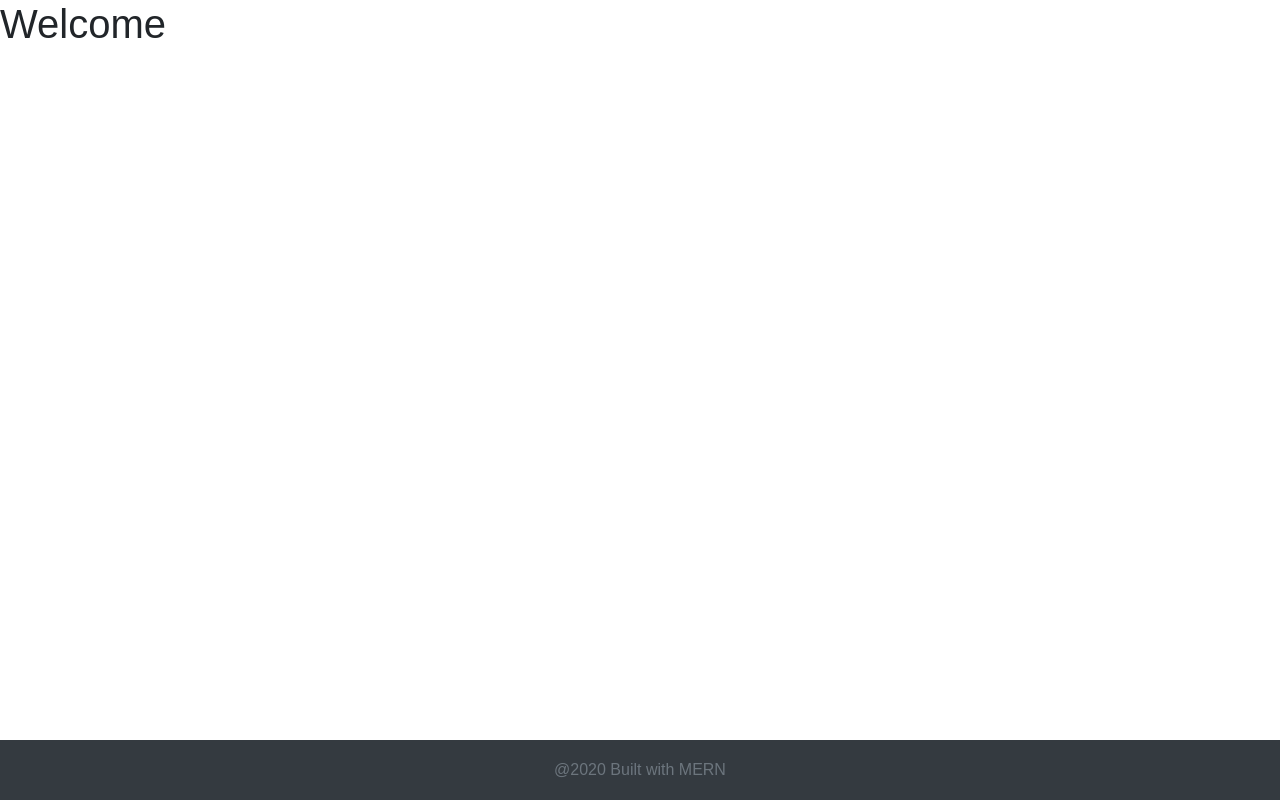
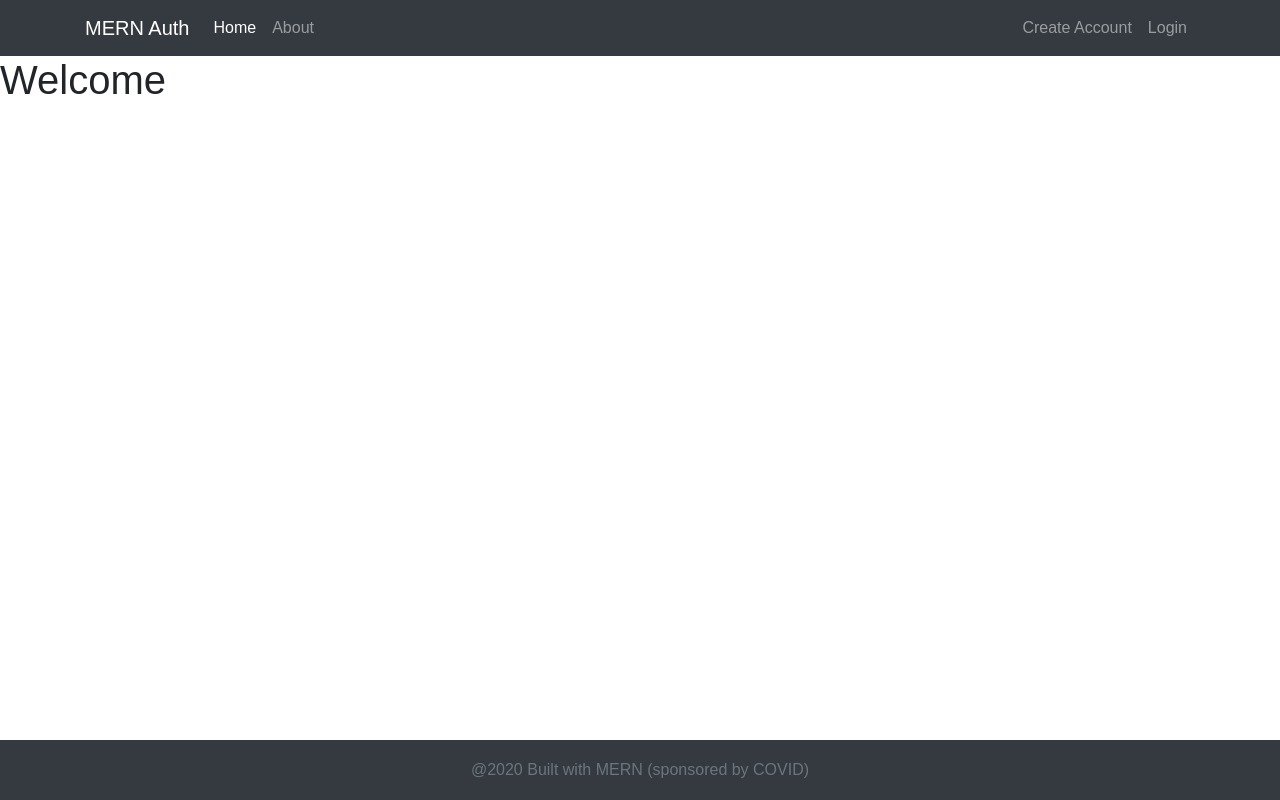
Before and after one commit to BGoldenberg161/MERN_auth, a React (Create React App) app in the folder frontend/: page / in a window 1280 px wide. Built offline with nearby package versions, Linux system fonts and the light colour scheme; the HTML template or start-up script is replaced by a standard one.

Commit message:
[components]add navbar component

```diff
--- a/frontend/src/App.js
+++ b/frontend/src/App.js
@@ -1,12 +1,14 @@
 import React from 'react';
 import './App.css';
-import Welcome from'./components/Welcome'
-import About from'./components/About'
-import Footer from'./components/Footer'
+import Welcome from './components/Welcome'
+import About from './components/About'
+import Footer from './components/Footer'
+import NavBar from './components/Navbar'
 
 function App() {
   return (
     <div className="App">
+      <NavBar />
       <Welcome />
       <Footer />
     </div>
--- a/frontend/src/components/About.js
+++ b/frontend/src/components/About.js
@@ -4,7 +4,8 @@ const About = () => {
     return(
         <div>
             <h1>About</h1>
-            <p> Blah blah blah</p>
+            <p>I matter</p>
+            <p>Blah blah blah</p>
         </div>
     )
 }
--- a/frontend/src/components/Footer.js
+++ b/frontend/src/components/Footer.js
@@ -4,7 +4,7 @@ const Footer = () => {
     return(
         <footer className="footer bg-dark">
             <div className="conatiner text-center">
-                <span className="text-muted">@2020 Built with MERN</span>
+                <span className="text-muted">@2020 Built with MERN (sponsored by COVID)</span>
             </div>
         </footer>
     )
--- /dev/null
+++ b/frontend/src/components/Navbar.js
@@ -0,0 +1,47 @@
+import React from 'react'
+import {NavLink, Link} from 'react-router-dom'
+
+const NavBar = (props) => {
+    return(
+        <nav className="navbar navbar-expand-lg navbar-dark bg-dark">
+            <div className="container">
+                <Link className="navbar-brand">MERN Auth</Link>
+                <button className="navbar-toggler" type="button" data-toggle="collapse" data-target="#navbarsExample07" aria-controls="#navbarsExample07" aria-expanded="false" aria-label="Toggle navigation">
+                    <span className="navbar-toggler-icon"></span>
+                </button>
+
+                <div className="collapse navbar-collapse" id="navbarsExample07">
+                    <ul className="navbar-nav mr-auto">
+                        <li className="nav-item">
+                            <NavLink className="nav-link" exact to="/">Home</NavLink>
+                        </li>
+                        <li className="nav-item">
+                            <NavLink className="nav-link" to="/about">About</NavLink>
+                        </li>
+                    </ul>
+                    {
+                        props.isAuth ?
+                        <ul className="navbar-nav ml-auto">
+                            <li className="nav-item">
+                                <NavLink className="nav-link" exact to="/profile">Profile</NavLink>
+                            </li>
+                            <li className="nav-item">
+                                <span className="nav-link logout-link" onClick={props.handleLogout}>Logout</span>
+                            </li>
+                        </ul>
+                        : <ul className="navbar-nav ml-auto">
+                            <li className="nav-item">
+                                <NavLink className="nav-link" exact to="/register">Create Account</NavLink>
+                            </li>
+                            <li className="nav-item">
+                                <NavLink className="nav-link" exact to="/login">Login</NavLink>
+                            </li>
+                          </ul>
+                    }
+                </div>
+            </div>
+        </nav>
+    )
+}
+
+export default NavBar
```
